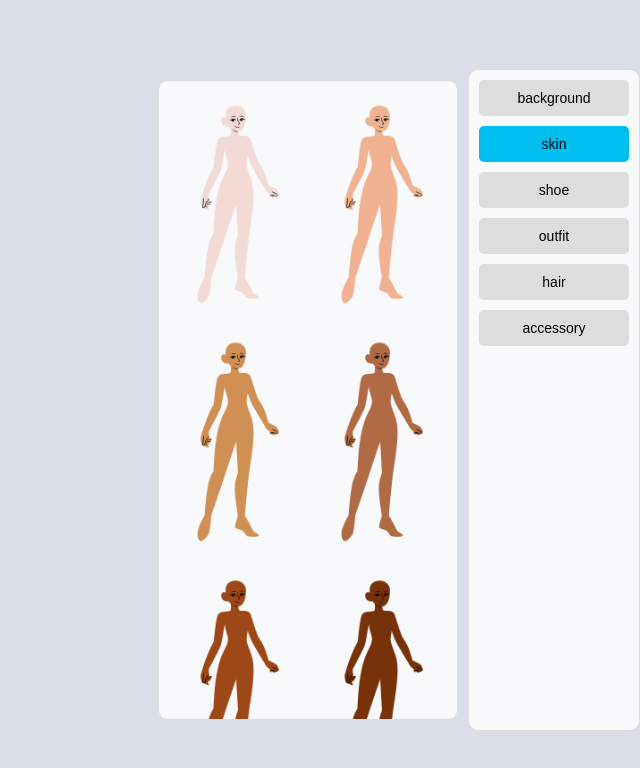
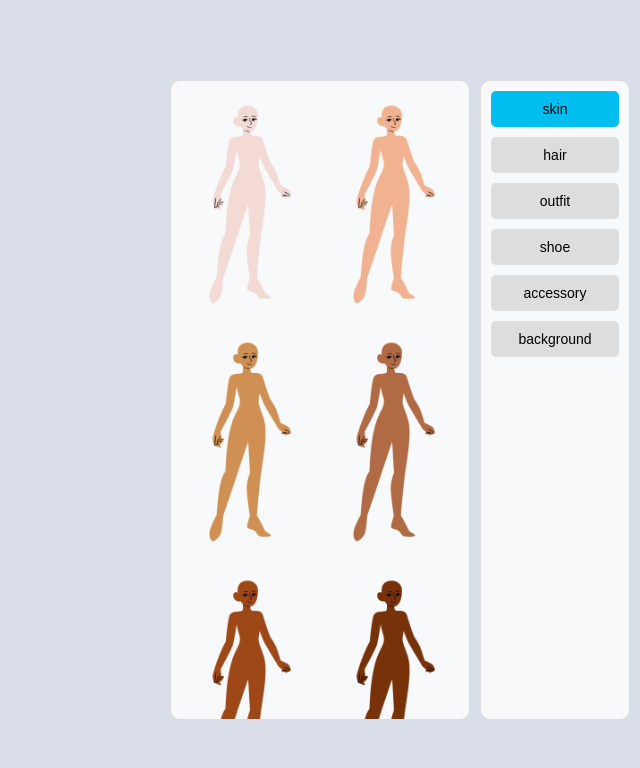
Before and after one commit to danielledonnelly/dress-up-game, a React (Vite) app: page / in a window 1280 px wide. Shown: the top 768 px of the page, without its empty margins (640-1280 px from the left). Built offline with nearby package versions, Linux system fonts and the light colour scheme.

Commit message:
Prepare for deployment

```diff
--- a/package.json
+++ b/package.json
@@ -3,11 +3,14 @@
   "private": true,
   "version": "0.0.0",
   "type": "module",
+  "homepage": "https://danielledonnelly.github.io/dress-up-game",
   "scripts": {
     "dev": "vite",
     "build": "vite build",
     "lint": "eslint .",
-    "preview": "vite preview"
+    "preview": "vite preview",
+    "predeploy": "npm run build",
+    "deploy": "gh-pages -d dist"
   },
   "dependencies": {
     "react": "^18.3.1",
@@ -22,6 +25,7 @@
     "eslint-plugin-react": "^7.37.2",
     "eslint-plugin-react-hooks": "^5.0.0",
     "eslint-plugin-react-refresh": "^0.4.14",
+    "gh-pages": "^6.2.0",
     "globals": "^15.11.0",
     "vite": "^5.4.10"
   }
--- a/src/components/Closet.jsx
+++ b/src/components/Closet.jsx
@@ -1,6 +1,6 @@
 import { useState } from "react";
 
-const categories = ["background", "skin", "shoe", "outfit", "hair", "accessory"];
+const categories = ["skin", "hair", "outfit", "shoe", "accessory", "background"];
 
 const Closet = ({ onSelect }) => {
   const [activeCategory, setActiveCategory] = useState("skin");
--- a/src/index.css
+++ b/src/index.css
@@ -35,3 +35,39 @@ button {
   max-height: 100%;
   object-fit: cover;
 }
+
+.closet {
+  display: flex;
+  height: 80vh; /* Set a fixed height for both sections */
+  gap: 10px;
+  justify-content: flex-end;
+  align-items: stretch; /* Ensure both sections have the same height */
+}
+
+.options-panel {
+  display: grid;
+  grid-template-columns: repeat(2, 1fr);
+  gap: 10px;
+  width: 300px;
+  height: 100%; /* Match height with categories section */
+  background: #f8f9fa;
+  border: 1px solid #ddd;
+  border-radius: 10px;
+  padding: 10px;
+  box-sizing: border-box;
+  overflow: hidden; /* Prevent scrolling */
+}
+
+.categories-panel {
+  display: flex;
+  flex-direction: column;
+  gap: 10px;
+  width: 150px;
+  height: 100%; /* Match height with options panel */
+  background: #f8f9fa;
+  border: 1px solid #ddd;
+  border-radius: 10px;
+  padding: 10px;
+  box-sizing: border-box;
+  margin-right: 10px;
+}
```
Also changed, not shown: 1 other file (tests, documents, lock files or other folders).
